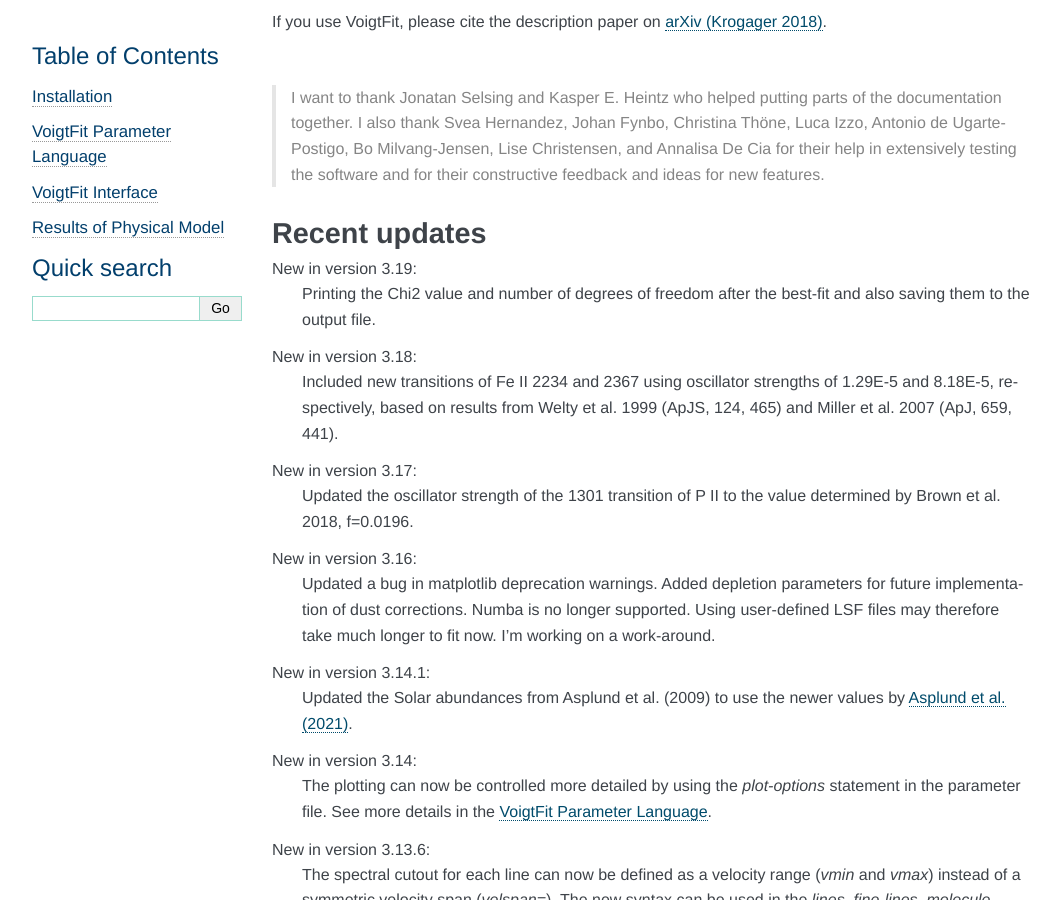
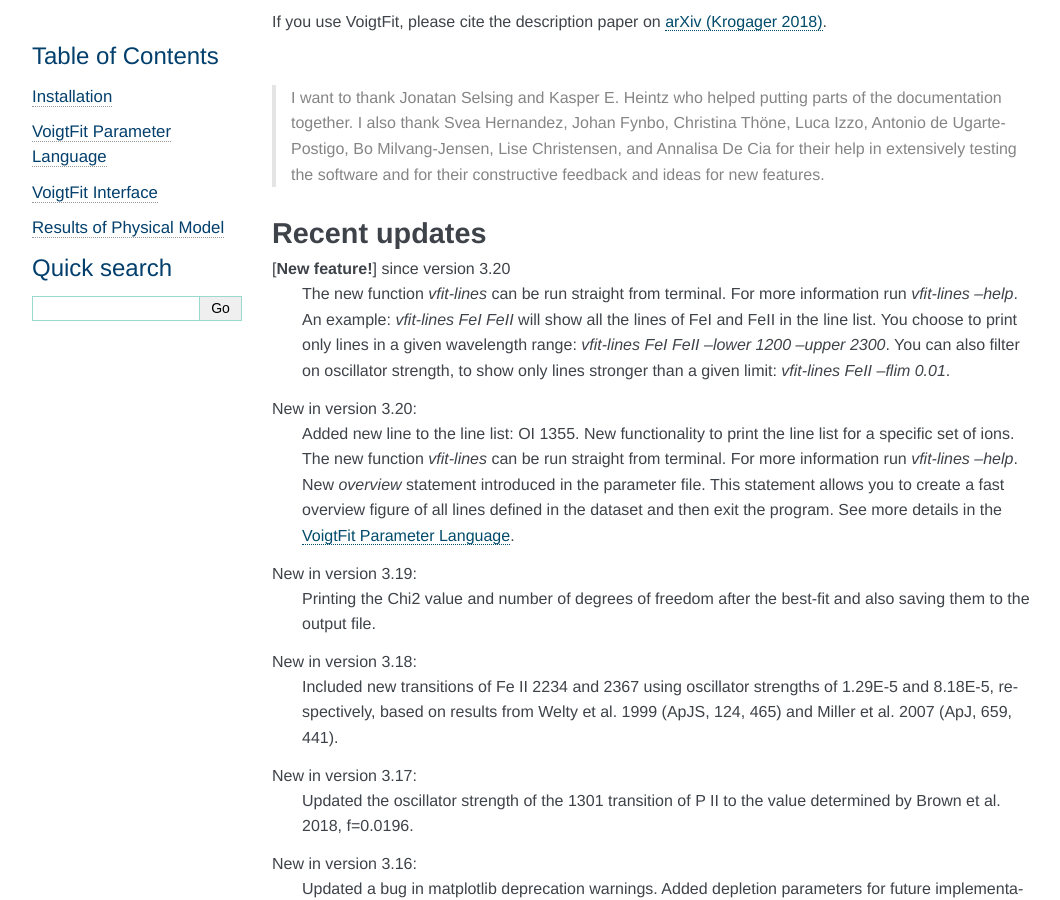
Before and after one commit to jkrogager/VoigtFit, a Sphinx documentation site: the page built from docs/index.rst, in a window 1280 px wide and 900 px high, scrolled down 402 px. Shown: the whole window, without its empty margins (98-1158 px from the left). Built offline with Sphinx 7.4.7, drawn with Linux system fonts in a browser that asks for light colours; some of the changed text lies outside the part shown.

Commit message:
Updated documentation

```diff
--- a/docs/index.rst
+++ b/docs/index.rst
@@ -34,6 +34,20 @@
 
 Recent updates
 --------------
+[**New feature!**] since version 3.20
+  The new function `vfit-lines` can be run straight from terminal. For more information run `vfit-lines --help`.
+  An example: `vfit-lines FeI FeII` will show all the lines of FeI and FeII in the line list.
+  You choose to print only lines in a given wavelength range: `vfit-lines FeI FeII --lower 1200 --upper 2300`.
+  You can also filter on oscillator strength, to show only lines stronger than a given limit:
+  `vfit-lines FeII --flim 0.01`.
+
+
+New in version 3.20:
+  Added new line to the line list: OI 1355. New functionality to print the line list for a specific set of ions.
+  The new function `vfit-lines` can be run straight from terminal. For more information run `vfit-lines --help`.
+  New `overview` statement introduced in the parameter file. This statement allows you to create a fast overview
+  figure of all lines defined in the dataset and then exit the program. See more details in the :ref:`documentation`.
+
 New in version 3.19:
   Printing the Chi2 value and number of degrees of freedom after the best-fit and also saving them to the output file.
 
--- a/docs/requirements.txt
+++ b/docs/requirements.txt
@@ -5,6 +5,5 @@
 matplotlib
 lmfit
 scipy
-numba
 astropy
 h5py
```
Also changed, not shown: docs/documentation.rst (+47 -2 lines), 1 other file.
